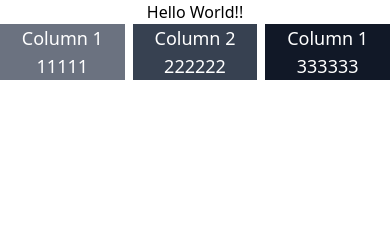
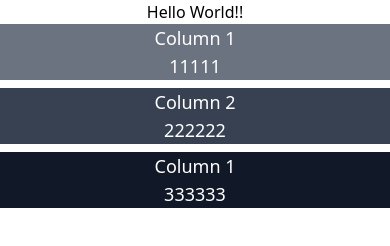
Before and after one commit to Mani007/tailwindCSS, a website: page src/index.html in a window 390 px wide. Drawn offline with Linux system fonts and the light colour scheme.

Commit message:
grid with reponsive layout for different sizes

```diff
--- a/src/index.html
+++ b/src/index.html
@@ -11,7 +11,7 @@ Hello World!!
  </div>
  <div class="max-w-screen-lg mx-auto ">
 
-  <div class="grid grid-cols-3 gap-2 text-lg sm:text-2xl md:text-4xl">
+  <div class="grid sm:grid-cols-2 md:grid-cols-3 gap-2 text-lg sm:text-2xl md:text-4xl">
     <div class=" bg-gray-500 text-center  text-white">
      <p>Column 1</p>
      <p>11111</p>
```
Also changed, not shown: src/output.css.
